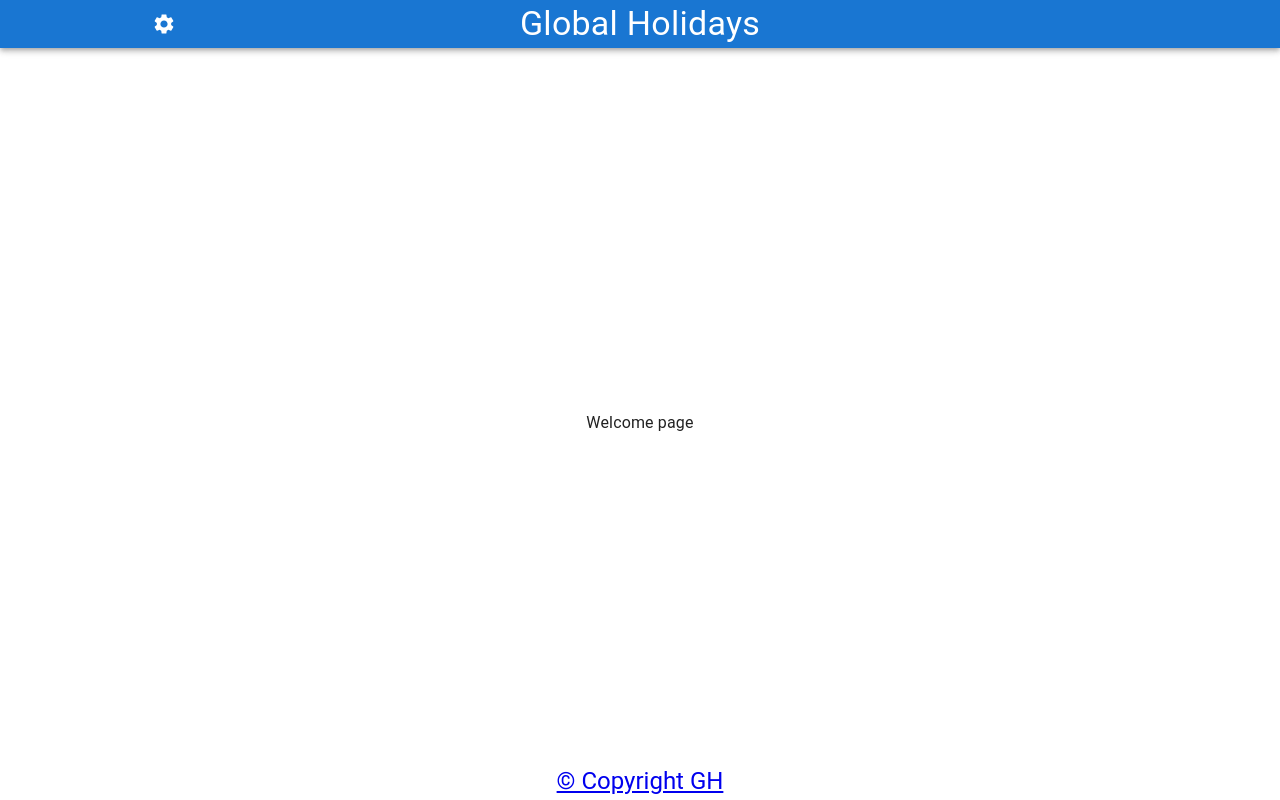
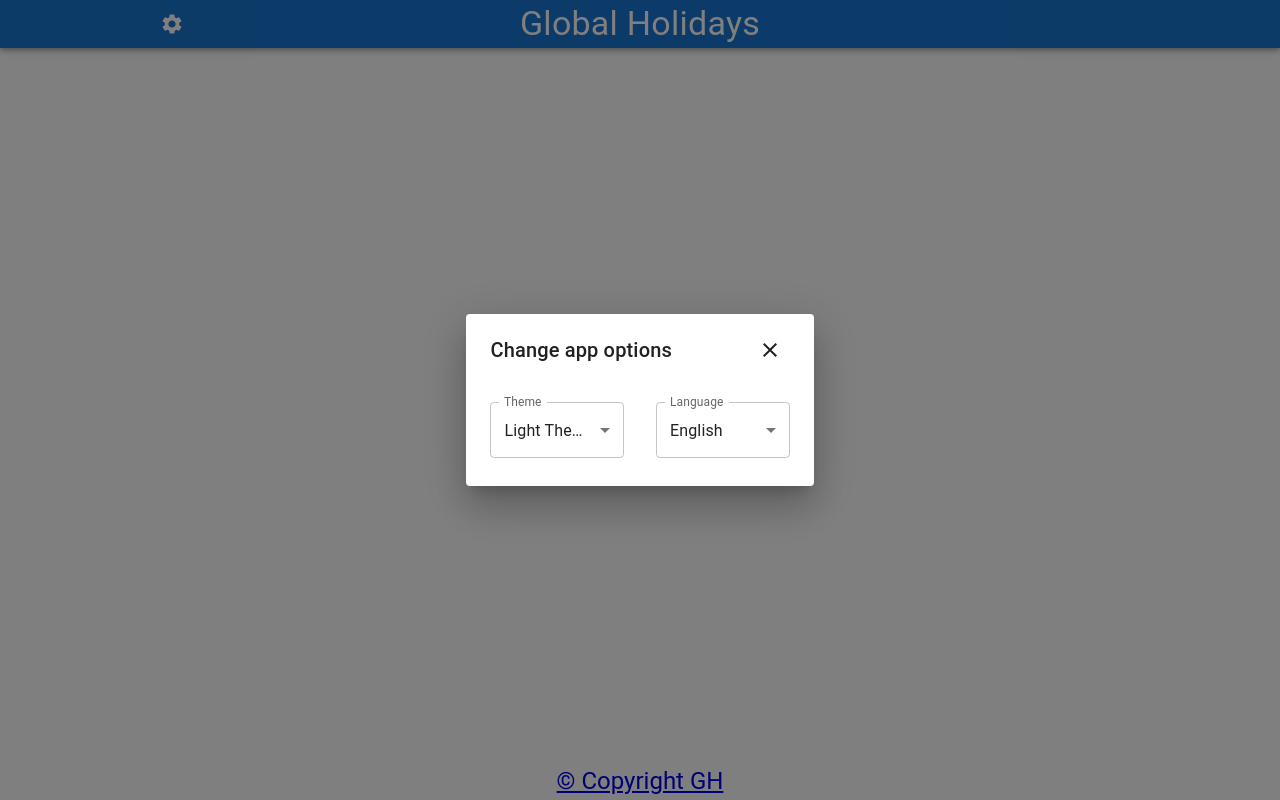
Before and after one commit to GeneralSting/Holidays-Calendar, a React (Vite) app: page / in a window 1280 px wide. Both pictures are taken after a click on the button "menu". Built offline with nearby package versions, Linux system fonts and the light colour scheme.

Commit message:
app languages and themes

```diff
--- a/package.json
+++ b/package.json
@@ -4,6 +4,7 @@
   "version": "0.0.0",
   "type": "module",
   "scripts": {
+    "start": "PORT=5173 react-scripts start",
     "dev": "vite",
     "build": "tsc && vite build",
     "lint": "eslint . --ext ts,tsx --report-unused-disable-directives --max-warnings 0",
--- /dev/null
+++ b/src/features/headerOptions/components/OptionsIcon.tsx
@@ -0,0 +1,118 @@
+import {
+  Dialog,
+  DialogContent,
+  DialogTitle,
+  FormControl,
+  Grid,
+  IconButton,
+  InputLabel,
+  MenuItem,
+  OutlinedInput,
+  Select,
+  SelectChangeEvent,
+} from "@mui/material";
+import SettingsIcon from "@mui/icons-material/Settings";
+import CloseIcon from "@mui/icons-material/Close";
+import { useState } from "react";
+import { useAppDispatch, useAppSelector } from "../../../hooks/storeHooks";
+import { setAppTheme, setLanguage } from "../data/optionsSlice";
+
+const OptionsIcon = () => {
+  const [open, setOpen] = useState<boolean>(false);
+
+  const dispatch = useAppDispatch();
+  const appTheme = useAppSelector((state) => state.options.appTheme);
+  const appLanguage = useAppSelector((state) => state.options.language);
+
+
+
+  const themeChange = (event: SelectChangeEvent<typeof appTheme>) => {
+    const themeValue = event.target.value || "";
+    dispatch(setAppTheme(themeValue))
+  };
+
+  const languageChange = (event: SelectChangeEvent<typeof appLanguage>) => {
+    const languageValue = event.target.value || "";
+    dispatch(setLanguage(languageValue))
+  };
+
+  return (
+    <>
+      <IconButton
+        onClick={() => setOpen(true)}
+        edge="start"
+        color="inherit"
+        aria-label="menu"
+      >
+        <SettingsIcon />
+      </IconButton>
+      <Dialog open={open} onClose={() => setOpen(false)}>
+        <DialogTitle
+          sx={{
+            display: "flex",
+            justifyContent: "space-between",
+            alignItems: "center",
+            mb: 1
+          }}
+        >
+          Change app options
+          <IconButton
+            color="inherit"
+            onClick={() => setOpen(false)}
+            aria-label="close dialog"
+          >
+            <CloseIcon />
+          </IconButton>
+        </DialogTitle>
+        <DialogContent>
+          <Grid container direction="row" alignItems="center" spacing={4}>
+            <Grid
+              item
+              xs={6}
+              display="flex"
+              justifyContent="center"
+              alignItems="center"
+            >
+              <FormControl sx={{ m: 1, minWidth: "100%" }}>
+                <InputLabel id="theme-select">Theme</InputLabel>
+                <Select
+                  labelId="theme-select"
+                  value={appTheme}
+                  onChange={themeChange}
+                  input={<OutlinedInput label="Theme" />}
+                >
+                  <MenuItem value="light">Light Theme</MenuItem>
+                  <MenuItem value="dark">Dark Theme</MenuItem>
+                  <MenuItem value="custom">Custom Theme</MenuItem>
+                </Select>
+              </FormControl>
+            </Grid>
+            <Grid
+              item
+              xs={6}
+              display="flex"
+              justifyContent="center"
+              alignItems="center"
+            >
+              <FormControl sx={{ m: 1, minWidth: "100%" }}>
+                <InputLabel id="language-select">Language</InputLabel>
+                <Select
+                  labelId="language-select"
+                  value={appLanguage}
+                  onChange={languageChange}
+                  input={<OutlinedInput label="Language" />}
+                >
+                  <MenuItem value="hr">Croaita</MenuItem>
+                  <MenuItem value="en">English</MenuItem>
+                  <MenuItem value="ge">Germany</MenuItem>
+                </Select>
+              </FormControl>
+            </Grid>
+          </Grid>
+        </DialogContent>
+      </Dialog>
+    </>
+  );
+};
+
+export default OptionsIcon;
--- /dev/null
+++ b/src/features/headerOptions/data/optionsSlice.ts
@@ -0,0 +1,30 @@
+import { createSlice } from "@reduxjs/toolkit";
+import { OptionsState } from "../types/optionsState";
+import LanguageStorage from "../models/languageStorage";
+import ThemeStorage from "../models/themeStorage";
+
+const languageStorage = new LanguageStorage();
+const themeStorage = new ThemeStorage();
+
+const initialState: OptionsState = {
+  appTheme: themeStorage.getValue(),
+  language: languageStorage.getValue(),
+};
+
+export const optionsSlice = createSlice({
+  name: "options",
+  initialState,
+  reducers: {
+    setAppTheme: (state, action) => {
+      state.appTheme = action.payload
+      themeStorage.setValue(action.payload);
+    },
+    setLanguage: (state, action) => {
+      state.language = action.payload
+      languageStorage.setValue(action.payload);
+    }
+  }
+})
+
+export const { setAppTheme, setLanguage } = optionsSlice.actions;
+export default optionsSlice.reducer;
--- /dev/null
+++ b/src/features/headerOptions/index.ts
@@ -0,0 +1,4 @@
+import OptionsIcon from "./components/OptionsIcon";
+import optionsSlice from "./data/optionsSlice";
+
+export { OptionsIcon, optionsSlice };
--- /dev/null
+++ b/src/features/headerOptions/interfaces/ILocalStorage.ts
@@ -0,0 +1,4 @@
+export interface ILocalStorage {
+  getValue(): string;
+  setValue(value: string): void;
+}
--- /dev/null
+++ b/src/features/headerOptions/models/languageStorage.ts
@@ -0,0 +1,21 @@
+import { ILocalStorage } from "../interfaces/ILocalStorage";
+
+class LanguageStorage implements ILocalStorage {
+  private defaultValue: string;
+  private storageName: string;
+
+  constructor(defaultValue: string = "en") {
+    this.defaultValue = defaultValue;
+    this.storageName = "userLanguage";
+  }
+
+  getValue(): string {
+    return localStorage.getItem(this.storageName) || this.defaultValue;
+  }
+
+  setValue(value: string): void {
+    localStorage.setItem(this.storageName, value);
+  }
+}
+
+export default LanguageStorage;
--- /dev/null
+++ b/src/features/headerOptions/models/themeStorage.ts
@@ -0,0 +1,21 @@
+import { ILocalStorage } from "../interfaces/ILocalStorage";
+
+class ThemeStorage implements ILocalStorage {
+  private defaultValue: string;
+  private storageName: string;
+
+  constructor(defaultValue: string = "light") {
+    this.defaultValue = defaultValue;
+    this.storageName = "userTheme";
+  }
+
+  getValue(): string {
+    return localStorage.getItem(this.storageName) || this.defaultValue;
+  }
+
+  setValue(value: string): void {
+    localStorage.setItem(this.storageName, value);
+  }
+}
+
+export default ThemeStorage;
--- /dev/null
+++ b/src/features/headerOptions/types/optionsState.ts
@@ -0,0 +1,4 @@
+export type OptionsState = {
+  appTheme: string,
+  language: string,
+}
--- a/src/layout/Header.tsx
+++ b/src/layout/Header.tsx
@@ -1,5 +1,5 @@
-import { AppBar, Grid, IconButton, Toolbar, Typography } from "@mui/material";
-import SettingsIcon from "@mui/icons-material/Settings";
+import { AppBar, Grid, Toolbar, Typography } from "@mui/material";
+import { OptionsIcon } from "../features/headerOptions";
 
 const Header = () => {
   return (
@@ -13,14 +13,7 @@ const Header = () => {
             justifyContent="center"
             alignItems="center"
           >
-            <IconButton
-              edge="start"
-              color="inherit"
-              aria-label="menu"
-              sx={{ mr: 2 }}
-            >
-              <SettingsIcon />
-            </IconButton>{" "}
+            <OptionsIcon />
           </Grid>
           <Grid
             item
--- a/src/main.tsx
+++ b/src/main.tsx
@@ -4,6 +4,7 @@ import App from "./App.tsx";
 import { Provider } from "react-redux";
 import store from "./store.ts";
 import { BrowserRouter } from "react-router-dom";
+import { ThemeProvider } from "@mui/material";
 
 ReactDOM.createRoot(document.getElementById("root")!).render(
   <React.StrictMode>
--- a/src/store.ts
+++ b/src/store.ts
@@ -1,9 +1,11 @@
 import { configureStore } from '@reduxjs/toolkit'
 import countriesSlice from './features/countries/data/countriesSlice';
+import { optionsSlice } from './features/headerOptions';
 
 const store = configureStore({
   reducer: {
-    countries: countriesSlice
+    countries: countriesSlice,
+    options: optionsSlice
   }
 })
 
```
